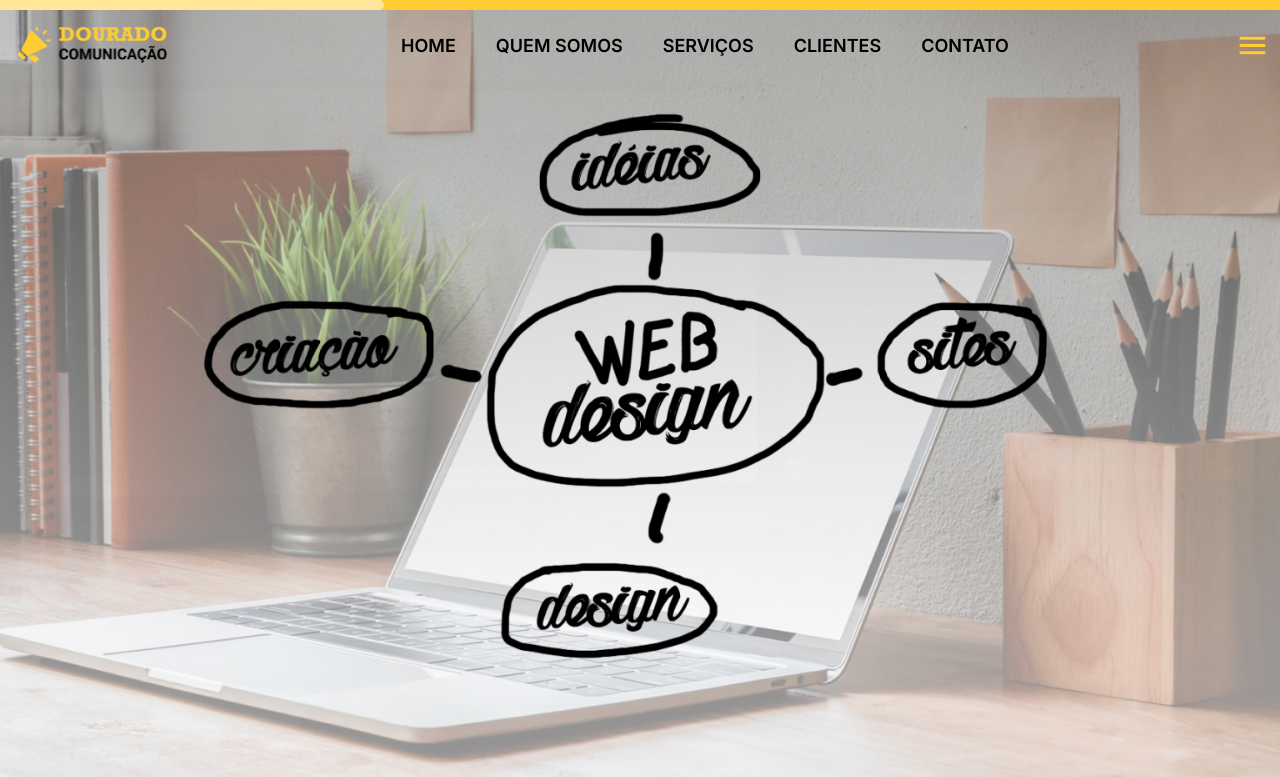
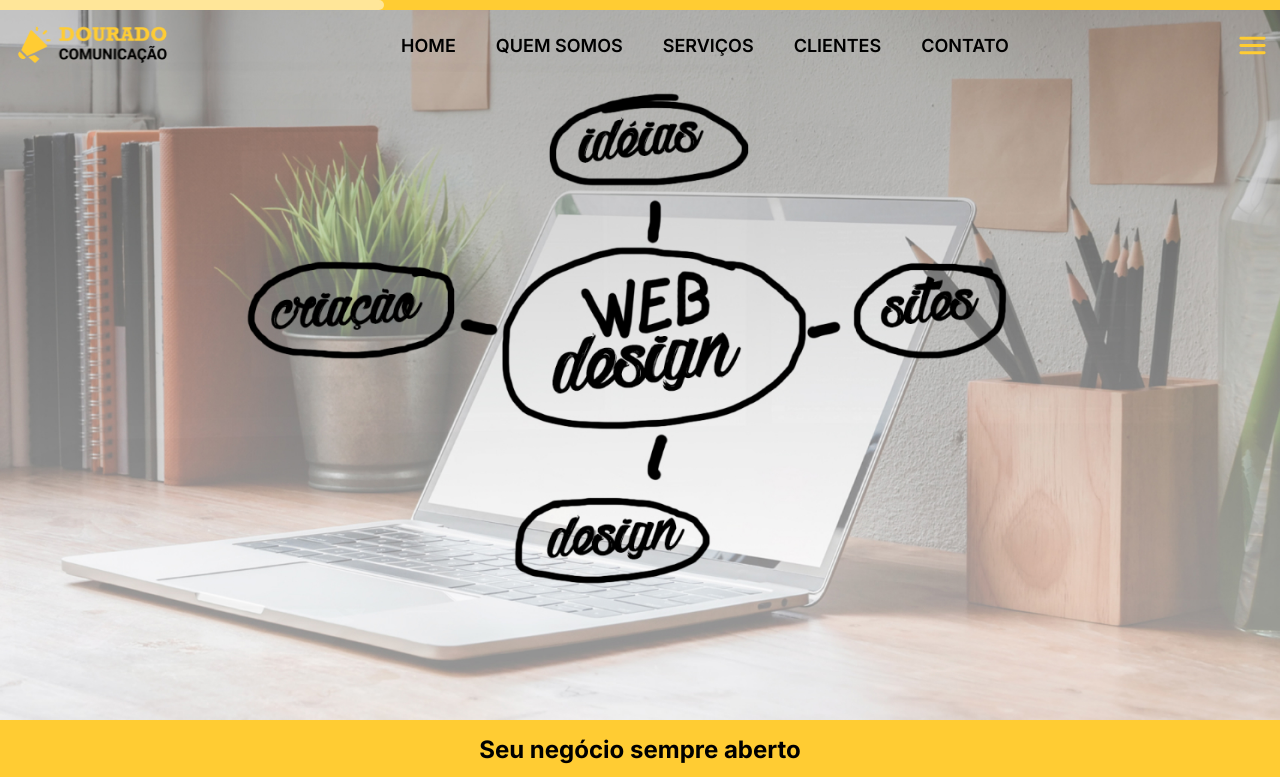
Before and after one commit to samirdourado/douradocomunicacao_react, a Next.js app: page / in a window 1280 px wide. Shown: the top 777 px of the page. Built offline with nearby package versions, Linux system fonts and the light colour scheme.

Commit message:
Fix: estilização de positions

```diff
--- a/src/app/page.tsx
+++ b/src/app/page.tsx
@@ -14,8 +14,8 @@ export default function Home() {
   return (
     <main>
       <PageSize/>
+      <Header/>
       <Hero/>
-      <Header/>
       <Slogan/>
       <AboutUs/>
 
--- a/src/components/hero/index.tsx
+++ b/src/components/hero/index.tsx
@@ -8,9 +8,8 @@ const Hero = () => {
             <Image
                 src="/hero.jpg"
                 alt="Imagem de fundo"
-                // width={1000}
-                // height={700}
-                fill={true}
+                width={1000}
+                height={700}
                 className={styles.heroImg}
             />
         </figure>
--- a/src/components/hero/styles.module.scss
+++ b/src/components/hero/styles.module.scss
@@ -1,10 +1,13 @@
 @use 'abstracts' as *;
 
 .container {
-    position: relative;
-    height: 100vh;
+    width: 100vw;
+    height: 90vh;
+    overflow: hidden;
 }
 
 .heroImg {
     object-fit: cover;
+    width: 100%;
+    height: 100%;
 }
--- a/src/components/sizePage/styles.module.scss
+++ b/src/components/sizePage/styles.module.scss
@@ -5,6 +5,9 @@
     min-height: 0.625rem;
     height: 0.625rem;
     background-color: $color-a;
+    position: fixed;
+    top: 0;
+    left: 0;
 }
 
 .progress {
```
